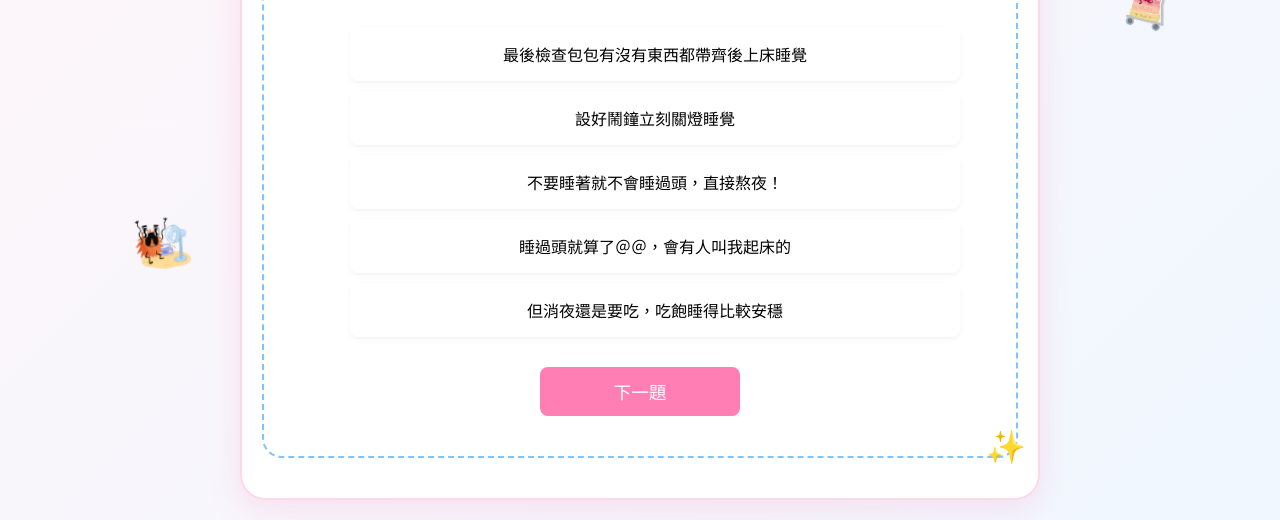
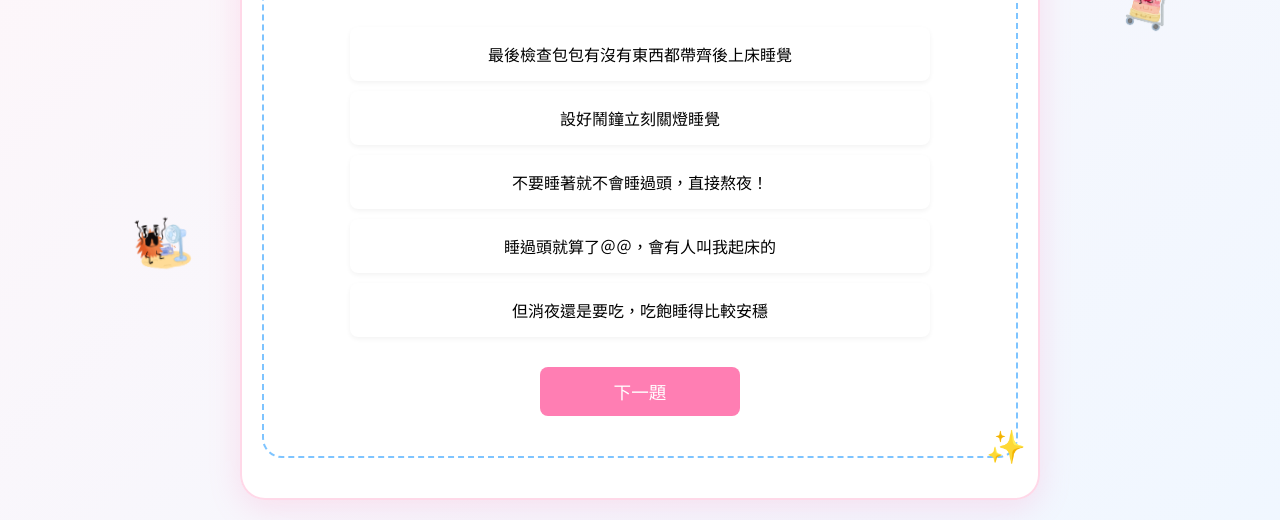
Before and after one commit to timjimu/hearttest, a plain HTML site: page index.html in a window 1280 px wide. Both pictures are taken after a click on the button "開始測驗". Shown: the part 387-907 px from the top of the page. Drawn offline with Linux system fonts and the light colour scheme.

Commit message:
Update index.html

```diff
--- a/index.html
+++ b/index.html
@@ -45,7 +45,7 @@
         .question {
             display: none;
             position: relative;
-            padding: 20px;
+            padding: 20px 10px;
             margin: 20px 0;
             border: 2px dashed var(--secondary-color);
             border-radius: 20px;
@@ -87,16 +87,14 @@
         }
 
         td {
-            background: #fff;
-            border-radius: 8px;
-            padding: 15px;
-            margin: 10px 0;
-            transition: all 0.3s ease;
+            padding: 0;
+            border: none;
+            background: transparent;
+            width: 100%;
         }
 
         td:hover {
-            background: #f8f9fa;
-            transform: translateY(-2px);
+            transform: none;
         }
 
         input[type="radio"]:checked + label {
@@ -266,8 +264,8 @@
             }
 
             label {
-                padding: 12px;
-                font-size: 0.9em;
+                margin: 0 5px;
+                padding: 12px 10px;
             }
 
             button {
@@ -333,7 +331,7 @@
             border-collapse: separate;
             border-spacing: 0 10px;
             box-sizing: border-box;
-            padding: 0 10px;
+            padding: 0;
         }
 
         input[type="radio"] {
@@ -342,13 +340,15 @@
 
         label {
             display: block;
-            width: 100%;
+            width: auto;
             padding: 15px;
             cursor: pointer;
             border-radius: 8px;
             transition: all 0.3s ease;
             background: #fff;
             box-shadow: 0 2px 5px rgba(0, 0, 0, 0.05);
+            margin: 0 10px;
+            box-sizing: border-box;
         }
 
         label:hover {
@@ -362,16 +362,6 @@
             color: white;
             transform: translateY(-2px);
             box-shadow: 0 4px 15px rgba(255, 126, 179, 0.3);
-        }
-
-        td {
-            padding: 0; /* 移除 td 的內邊距，因為 label 已經有內邊距了 */
-            border: none;
-            background: transparent;
-        }
-
-        td:hover {
-            transform: none; /* 移除 td 的懸停效果，因為已經在 label 上設置了 */
         }
     </style>
 </head>
```
